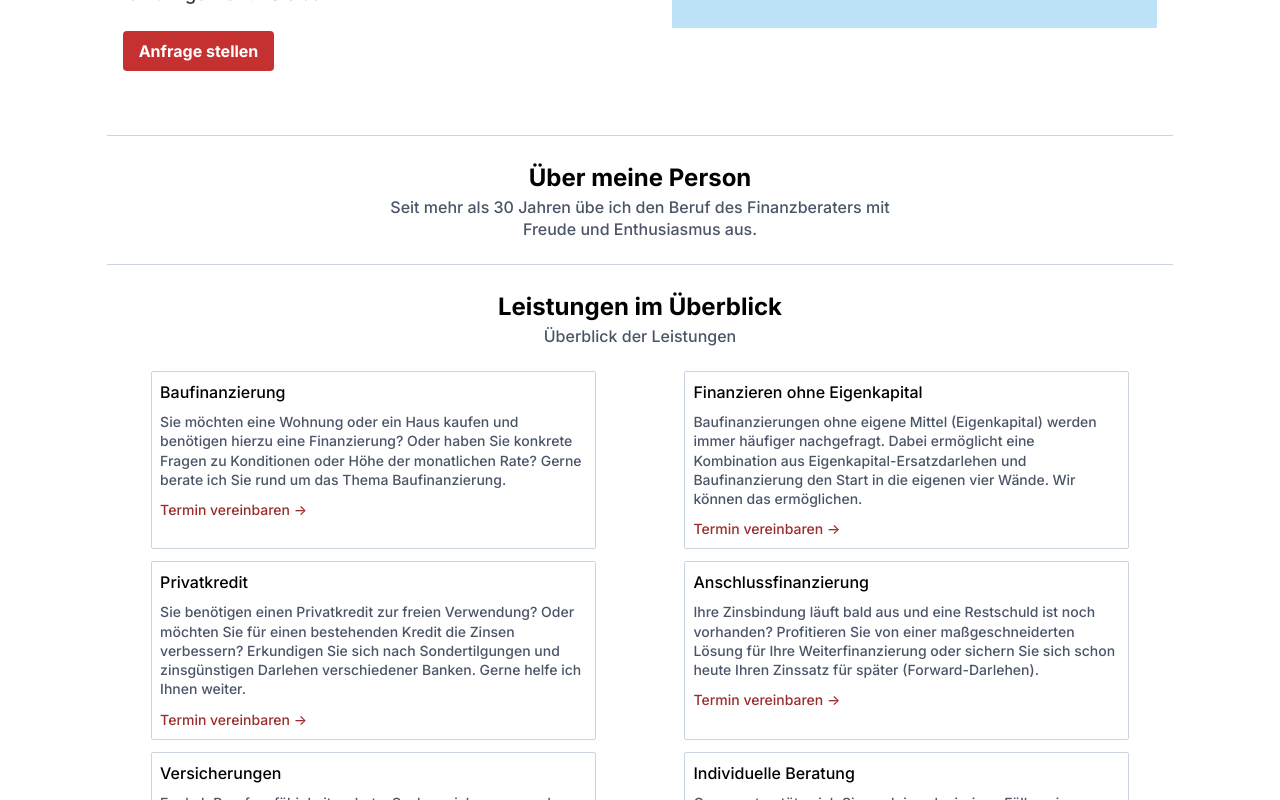
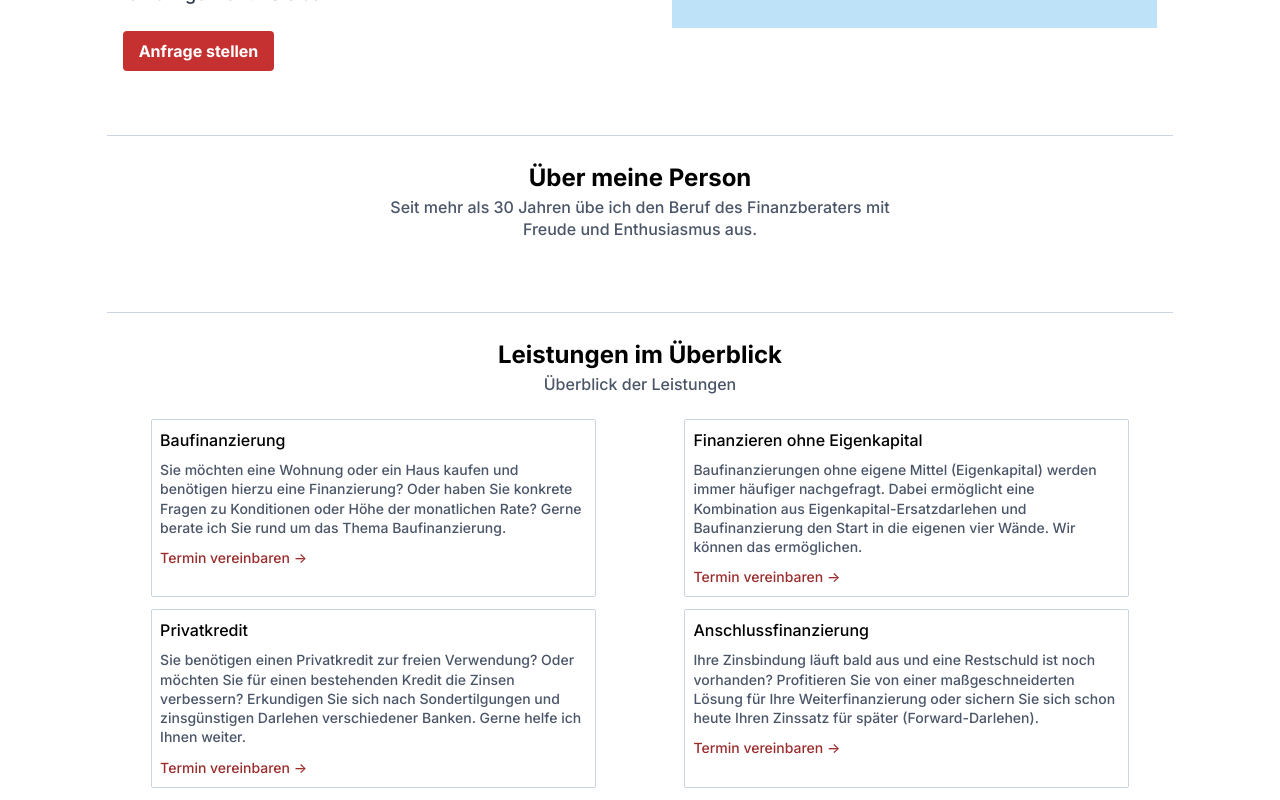
Before and after one commit to dvdptr/website-peplus, a Nuxt app: page / in a window 1280 px wide. Shown: the part 440-1240 px from the top of the page. Built offline with nearby package versions, Linux system fonts and the light colour scheme.

Commit message:
adjust py values for all components

```diff
--- a/components/About.vue
+++ b/components/About.vue
@@ -1,6 +1,6 @@
 <template>
   <div>
-    <section class="border-b border-gray-400">
+    <section class="border-b border-gray-400 pb-12">
       <Headline :title="title" :subtitle="subtitle" />
     </section>
   </div>
--- a/components/Leistungen.vue
+++ b/components/Leistungen.vue
@@ -1,5 +1,5 @@
 <template>
-  <div class="border-b border-gray-400">
+  <div class="border-b border-gray-400 pb-12">
     <section>
       <div>
         <Headline :title="title" :subtitle="subtitle" />
```
